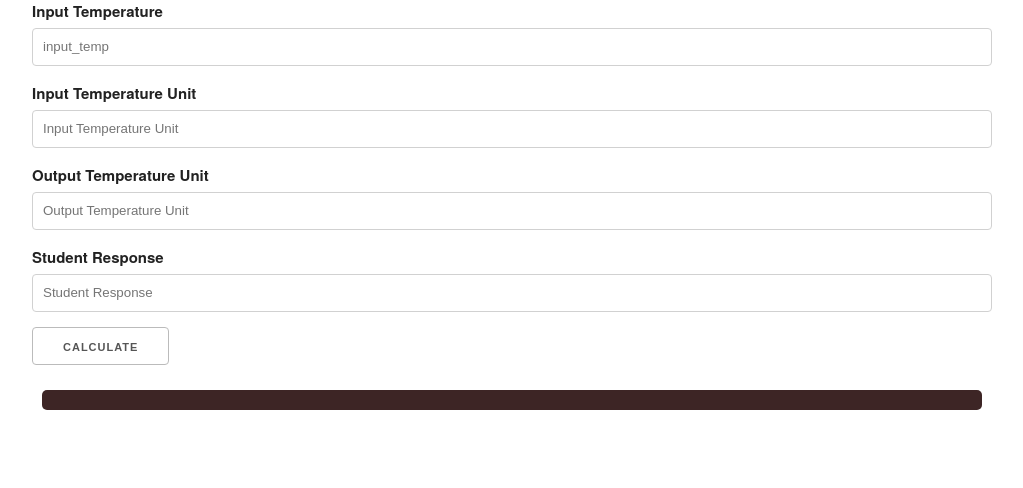
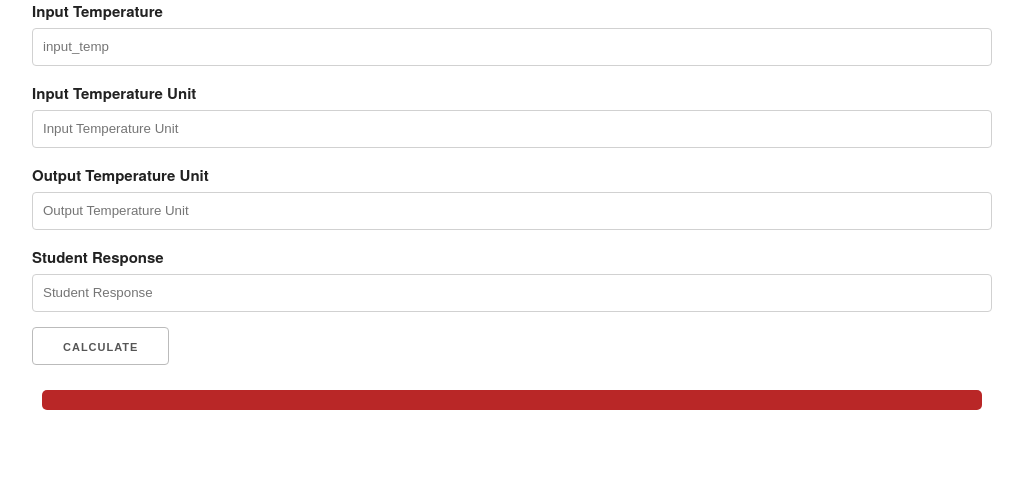
Before and after one commit to sakian2/FlaskDevopsProject, a Flask app: page / in a window 1280 px wide. Shown: the part 76-564 px from the top of the page, without its empty margins (128-1151 px from the left). Run offline with Flask 2, Linux system fonts and the light colour scheme.

Commit message:
Update app.html
change12

```diff
--- a/templates/app.html
+++ b/templates/app.html
@@ -11,7 +11,7 @@
         />
     <style>
         .alert {
-            background: rgb(61, 37, 37);
+            background: rgb(185, 39, 39);
             padding: 1rem;
             border-radius: 5px;
             color: white;
```
